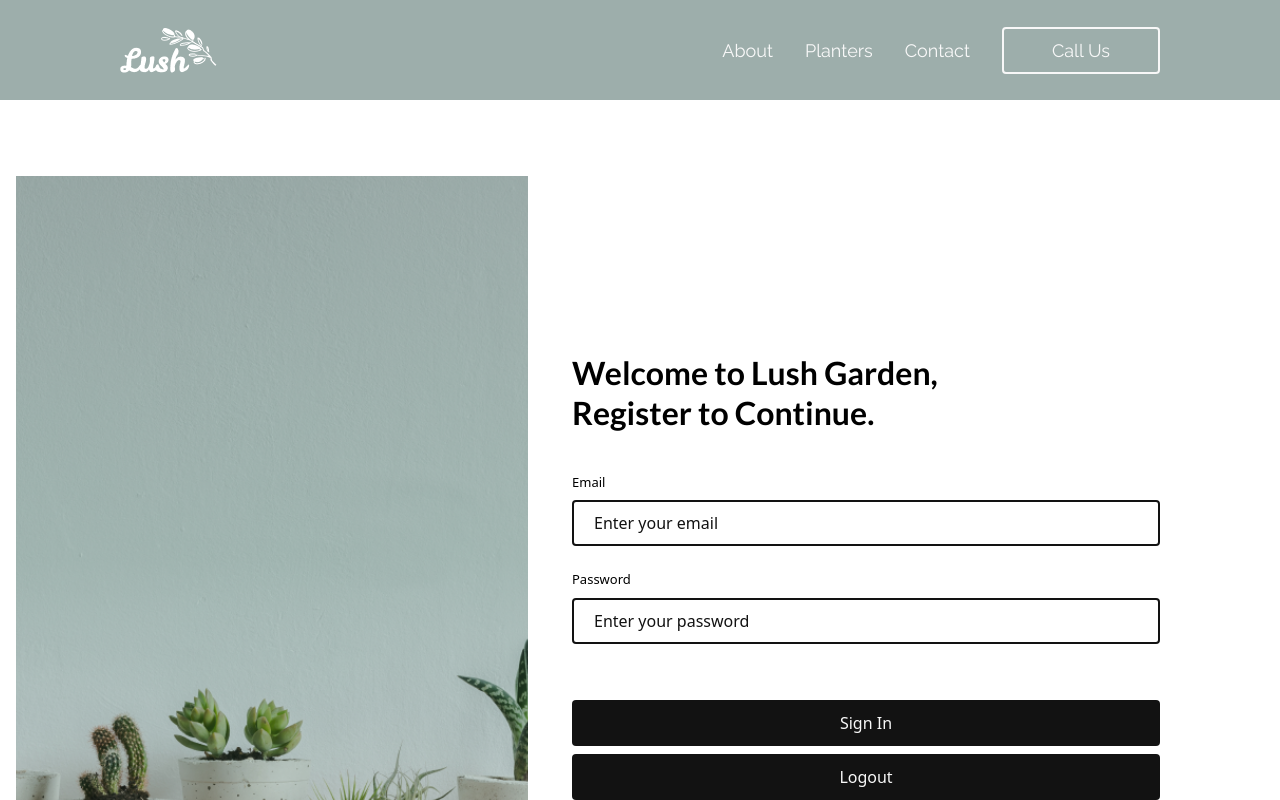
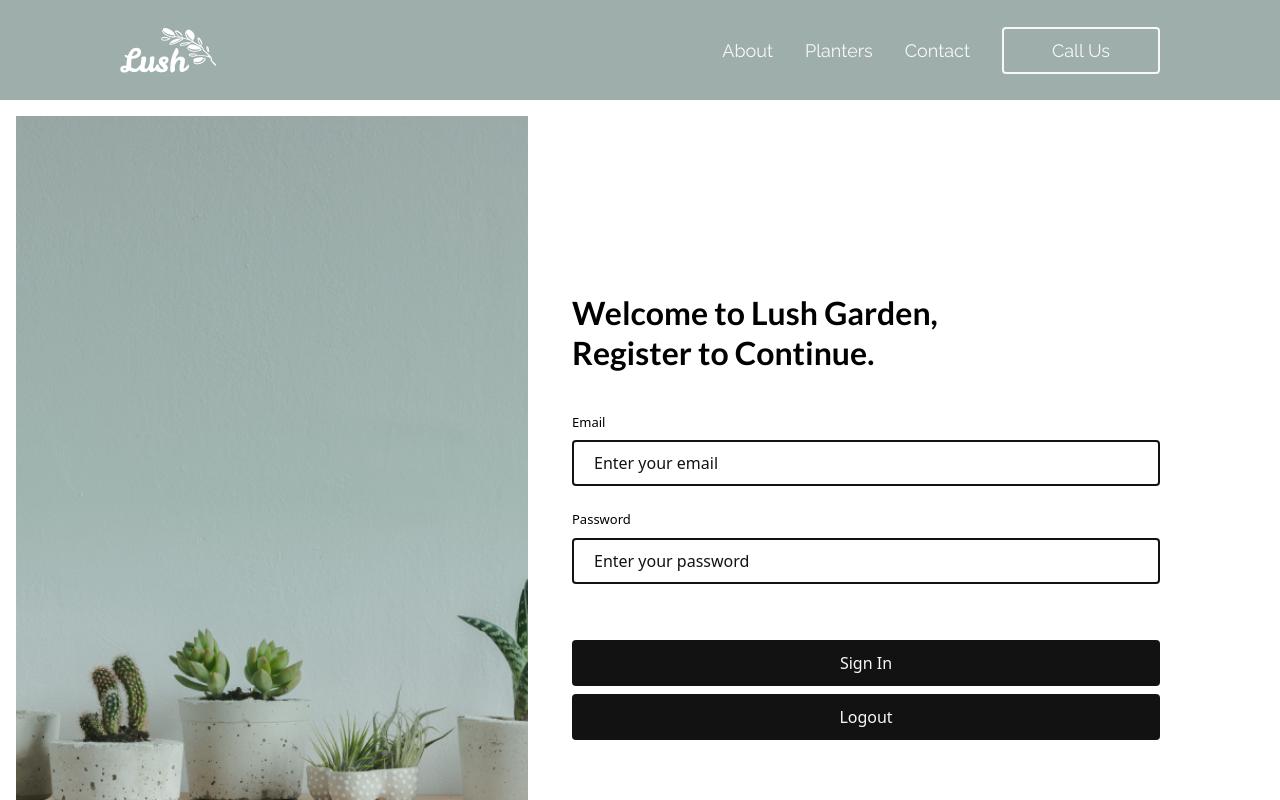
Before and after one commit to Pedro6Miguel/GardenPage, a React (Vite) app: page /signin in a window 1280 px wide. Shown: the top 800 px of the page. Built offline with nearby package versions, Linux system fonts and the light colour scheme.

Commit message:
Margin update

```diff
--- a/src/pages/Auth/Login.tsx
+++ b/src/pages/Auth/Login.tsx
@@ -32,7 +32,7 @@ export const Login = () => {
   return (
     <>
     <Navbar2 />
-    <div className='pt-[160px] flex justify-start'>
+    <div className='pt-[100px] flex justify-start max-[790px]:pt-[160px]'>
       <div className='w-[40%] max-[790px]:hidden'>
         <img className='ml-4 mt-4 mb-4 object-cover w-[100%] h-[800px]' src={HeroImg} alt="" />
       </div>
--- a/src/pages/Auth/SignIn.tsx
+++ b/src/pages/Auth/SignIn.tsx
@@ -31,7 +31,7 @@ export const SignIn = () => {
   return (
     <>
     <Navbar2 />
-    <div className='pt-[160px] flex justify-start'>
+    <div className='pt-[100px] flex justify-start max-[790px]:pt-[160px]'>
       <div className='w-[40%] max-[790px]:hidden'>
         <img className='ml-4 mt-4 mb-4 object-cover w-[100%] h-[800px]' src={HeroImg} alt="" />
       </div>
```
